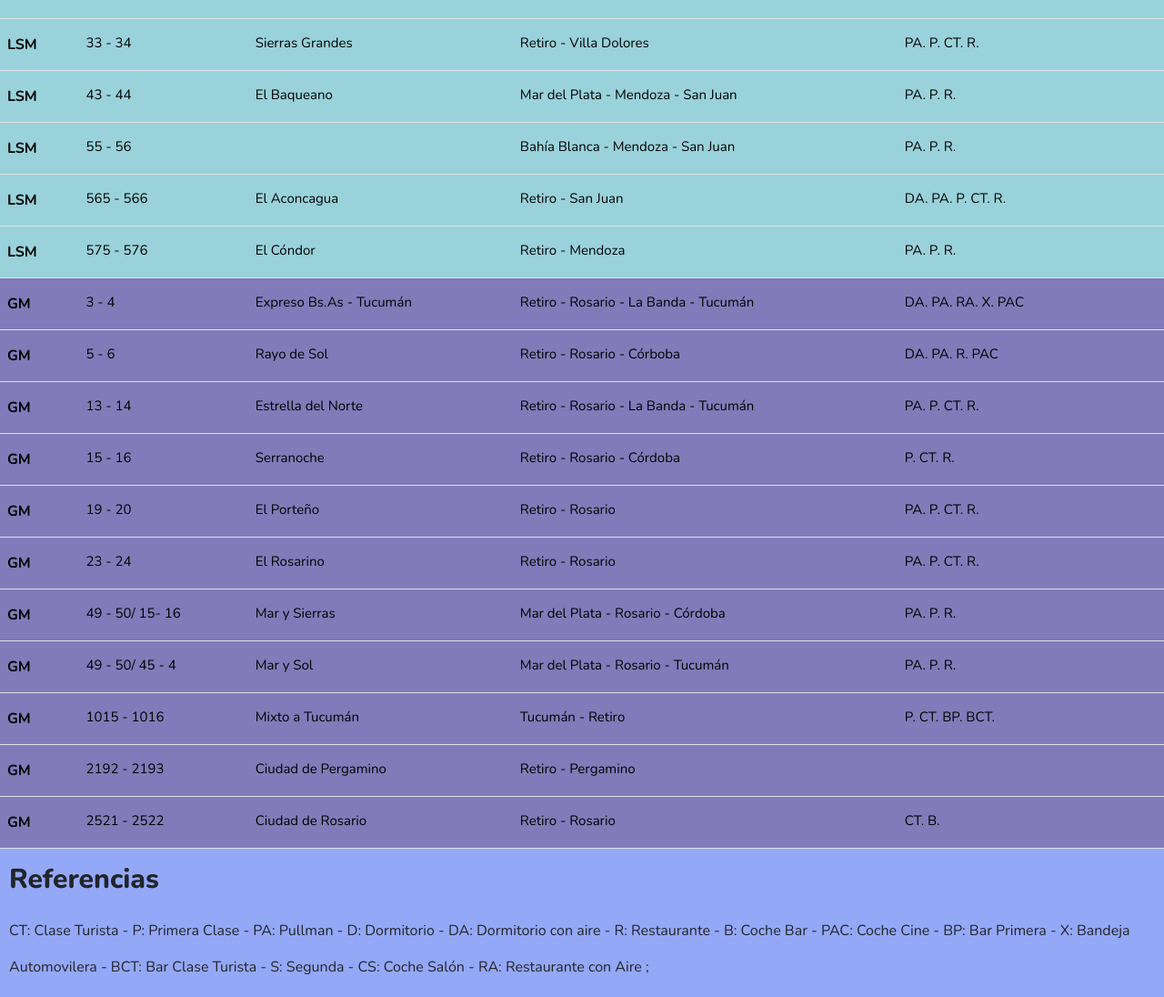
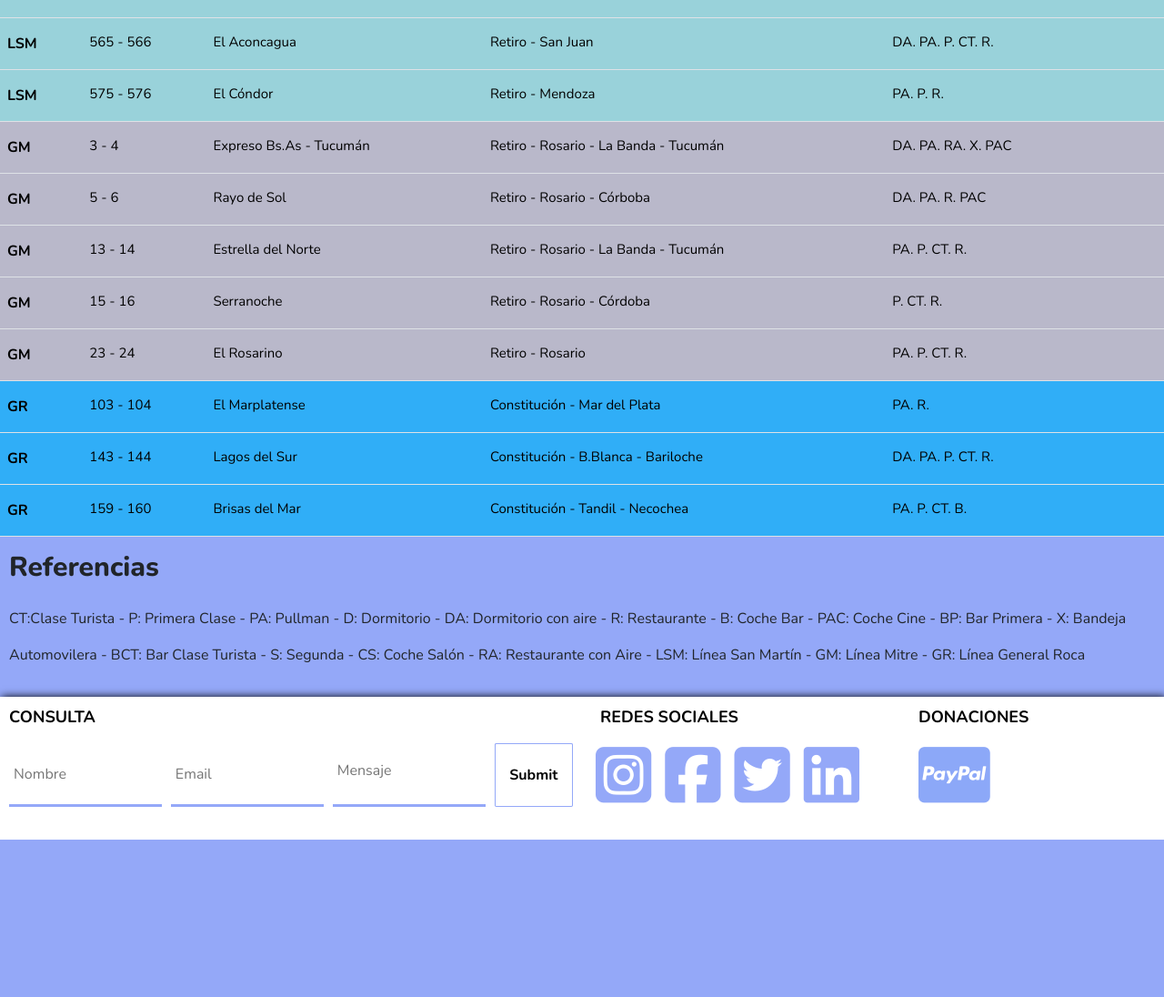
Before and after one commit to Martinegea/practica, a website: page pages/trenes.html in a window 1280 px wide. Shown: the part 441-1537 px from the top of the page at 91% size. After the commit the page ends 1364 px from the top, so only its background shows below. Drawn offline with nearby package versions, Linux system fonts and the light colour scheme.

Commit message:
tercera entrega

```diff
--- a/pages/trenes.html
+++ b/pages/trenes.html
@@ -45,8 +45,6 @@
                 <th scope="col">Recorrido</th>
                 <th scope="col" class="div__Tr--th table-responsive">Comodidades</th>
               </tr>
-            </thead>
-            <tbody>
               <tr class="lsm">
                 <th scope="row">LSM</th>
                 <td class="div__Tr--tdsm">1 - 2</td>
@@ -74,27 +72,6 @@
             	  <td class="div__Tr--tdsm">El Sanrafaelino</td>
             	  <td class="div__Tr--tdsm">Retiro - San Rafael</td>
             	  <td class="div__Tr--tdsm table-responsive">PA. P. CT. R.</td>
-              </tr>
-              <tr class="lsm">
-                <th scope="row">LSM</th>
-                <td class="div__Tr--tdsm">33 - 34</td>
-            	  <td class="div__Tr--tdsm">Sierras Grandes</td>
-            	  <td class="div__Tr--tdsm">Retiro - Villa Dolores</td>
-            	  <td class="div__Tr--tdsm table-responsive">PA. P. CT. R.</td>
-              </tr>
-              <tr class="lsm">
-                <th scope="row">LSM</th>
-                <td class="div__Tr--tdsm">43 - 44</td>
-            	  <td class="div__Tr--tdsm">El Baqueano</td>
-            	  <td class="div__Tr--tdsm">Mar del Plata - Mendoza - San Juan</td>
-            	  <td class="div__Tr--tdsm table-responsive">PA. P. R.</td>
-              </tr>
-              <tr class="lsm">
-                <th scope="row">LSM</th>
-                <td class="div__Tr--tdsm">55 - 56</td>
-            	  <td class="div__Tr--tdsm"></td>
-            	  <td class="div__Tr--tdsm">Bahía Blanca - Mendoza - San Juan</td>
-            	  <td class="div__Tr--tdsm table-responsive">PA. P. R.</td>
               </tr>
               <tr class="lsm">
                 <th scope="row">LSM</th>
@@ -140,72 +117,55 @@
               </tr>
               <tr class="gm">
                 <th scope="row">GM</th>
-                <td class="div__Tr--tdgm">19 - 20</td>
-            	  <td class="div__Tr--tdgm">El Porteño</td>
-            	  <td class="div__Tr--tdgm">Retiro - Rosario</td>
-            	  <td class="div__Tr--tdgm table-responsive">PA. P. CT. R.</td>
-              </tr>
-              <tr class="gm">
-                <th scope="row">GM</th>
                 <td class="div__Tr--tdgm">23 - 24</td>
             	  <td class="div__Tr--tdgm">El Rosarino</td>
             	  <td class="div__Tr--tdgm">Retiro - Rosario</td>
             	  <td class="div__Tr--tdgm table-responsive">PA. P. CT. R.</td>
               </tr>
-              <tr class="gm">
-                <th scope="row">GM</th>
-                <td class="div__Tr--tdgm">49 - 50/ 15- 16</td>
-            	  <td class="div__Tr--tdgm">Mar y Sierras</td>
-            	  <td class="div__Tr--tdgm">Mar del Plata - Rosario - Córdoba</td>
-            	  <td class="div__Tr--tdgm table-responsive">PA. P. R.</td>
+              <tr class="gr">
+                <th scope="row">GR</th>
+                <td class="div__Tr--tdgr">103 - 104</td>
+            	  <td class="div__Tr--tdgr">El Marplatense</td>
+            	  <td class="div__Tr--tdgr">Constitución - Mar del Plata</td>
+            	  <td class="div__Tr--tdgr table-responsive">PA. R.</td>
               </tr>
-              <tr class="gm">
-                <th scope="row">GM</th>
-                <td class="div__Tr--tdgm">49 - 50/ 45 - 4</td>
-            	  <td class="div__Tr--tdgm">Mar y Sol</td>
-            	  <td class="div__Tr--tdgm">Mar del Plata - Rosario - Tucumán</td>
-            	  <td class="div__Tr--tdgm table-responsive">PA. P. R.</td>
+              <tr class="gr">
+                <th scope="row">GR</th>
+                <td class="div__Tr--tdgr">143 - 144</td>
+            	  <td class="div__Tr--tdgr">Lagos del Sur</td>
+            	  <td class="div__Tr--tdgr">Constitución - B.Blanca - Bariloche</td>
+            	  <td class="div__Tr--tdgr table-responsive">DA. PA. P. CT. R.</td>
               </tr>
-              <tr class="gm">
-                <th scope="row">GM</th>
-                <td class="div__Tr--tdgm">1015 - 1016</td>
-            	  <td class="div__Tr--tdgm">Mixto a Tucumán</td>
-            	  <td class="div__Tr--tdgm">Tucumán - Retiro</td>
-            	  <td class="div__Tr--tdgm table-responsive">P. CT. BP. BCT.</td>
-              </tr>
-              <tr class="gm">
-                <th scope="row">GM</th>
-                <td class="div__Tr--tdgm">2192 - 2193</td>
-            	  <td class="div__Tr--tdgm">Ciudad de Pergamino</td>
-            	  <td class="div__Tr--tdgm">Retiro - Pergamino</td>
-            	  <td class="div__Tr--tdgm table-responsive"></td>
-              </tr>
-              <tr class="gm">
-                <th scope="row">GM</th>
-                <td class="div__Tr--tdgm">2521 - 2522</td>
-            	  <td class="div__Tr--tdgm">Ciudad de Rosario</td>
-            	  <td class="div__Tr--tdgm">Retiro - Rosario</td>
-            	  <td class="div__Tr--tdgm table-responsive">CT. B.</td>
+              <tr class="gr">
+                <th scope="row">GR</th>
+                <td class="div__Tr--tdgr">159 - 160</td>
+            	  <td class="div__Tr--tdgr">Brisas del Mar</td>
+            	  <td class="div__Tr--tdgr">Constitución - Tandil - Necochea</td>
+            	  <td class="div__Tr--tdgr table-responsive">PA. P. CT. B.</td>
               </tr>
         </table>
         <div class="ferro__Referencias">
             <div class="ferro__Referencias--caja">
                  <h5 class="ferro__Referencias--titulo">Referencias</h5>
                  <p class="ferro__Referencias--item">
-                    CT: Clase Turista -
-                    P: Primera Clase  -
-                    PA: Pullman  -
-                    D: Dormitorio  -
-                    DA: Dormitorio con aire  -
-                    R: Restaurante  -
-                    B: Coche  Bar  -
-                    PAC: Coche Cine  -
-                    BP: Bar Primera  -
-                    X: Bandeja Automovilera  -
-                    BCT: Bar Clase Turista  -
-                    S: Segunda  -
-                    CS: Coche Salón  -
-                    RA: Restaurante con Aire  ;</p>
+                    CT:Clase Turista -
+                    P: Primera Clase -
+                    PA: Pullman -
+                    D: Dormitorio -
+                    DA: Dormitorio con aire -
+                    R: Restaurante -
+                    B: Coche  Bar -
+                    PAC: Coche Cine -
+                    BP: Bar Primera -
+                    X: Bandeja Automovilera -
+                    BCT: Bar Clase Turista -
+                    S: Segunda -
+                    CS: Coche Salón -
+                    RA: Restaurante con Aire -
+                    LSM: Línea San Martín -
+                    GM: Línea Mitre -
+                    GR: Línea General Roca
+                  </p>
             </div>
           </div>
           <footer class="footer-grid">
--- a/scss/_trenes.scss
+++ b/scss/_trenes.scss
@@ -17,7 +17,12 @@
 }
 
 .gm {
-  background: rgb(129, 123, 185);
+  background: rgb(185, 184, 202);
+  color: rgb(0, 0, 0);
+}
+
+.gr {
+  background: rgb(48, 174, 247);
   color: rgb(0, 0, 0);
 }
 
@@ -27,7 +32,8 @@
 }
 
 .div__Tr--tdsm,
-.div__Tr--tdgm {
+.div__Tr--tdgm,
+.div__Tr--tdgr {
   font-size: 15px;
 }
 
```
Also changed, not shown: css/estilo.css.
